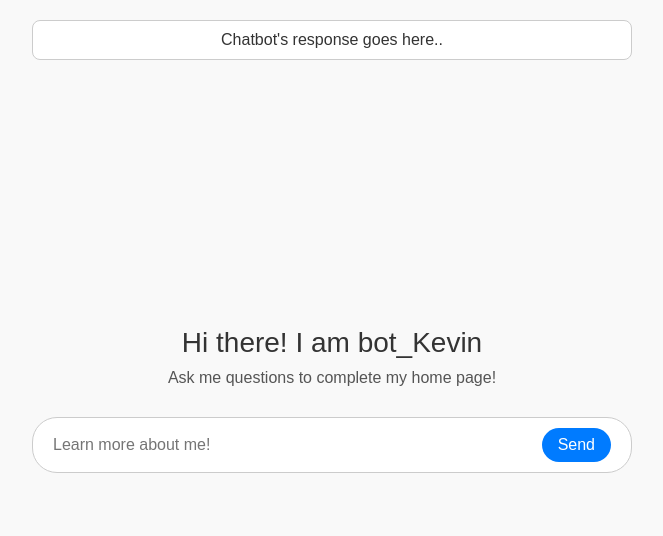
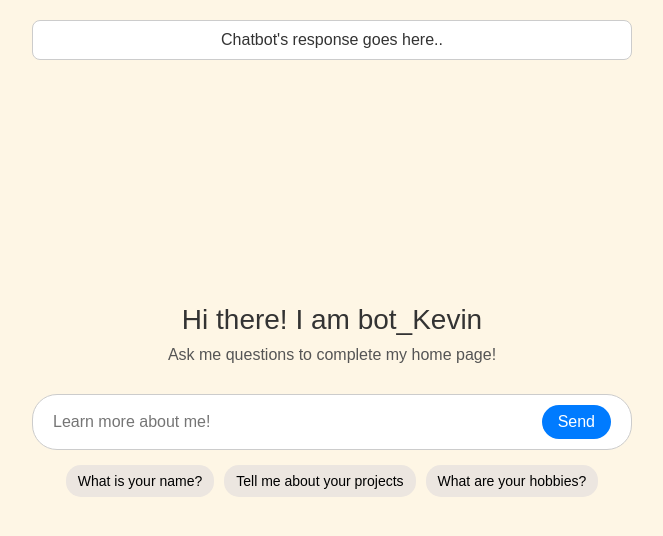
Before and after one commit to kevintsao14/My-Home-Page, a plain HTML site: page public/index.html in a window 1280 px wide. Shown: the whole page, without its empty margins (308-971 px from the left). Drawn offline with Linux system fonts and the light colour scheme.

Commit message:
New background color. Starter prompt added

```diff
--- a/public/index.html
+++ b/public/index.html
@@ -32,7 +32,7 @@
 <head>
   <meta charset="UTF-8">
   <meta name="viewport" content="width=device-width, initial-scale=1.0">
-  <title>Grok-Style Minimal Interface Demo</title>
+  <title>Kevin's Home</title>
   <script src="app.js" defer></script>
   <style>
     * {
@@ -43,7 +43,7 @@
 
     body {
       font-family: Arial, sans-serif;
-      background-color: #f9f9f9; /* Light off-white background */
+      background-color: #FEF6E5; /* Background color */
       color: #333;
       display: flex;
       flex-direction: column;
@@ -134,6 +134,24 @@
       max-width: 600px;
       text-align: center;
     }
+
+    /* Starter prompts styling */
+    .starter-prompts {
+      display: flex;
+      gap: 10px;
+      margin-top: 15px;
+    }
+    .starter-prompts button {
+      background-color: #ECE6E0;
+      border: none;
+      padding: 8px 12px;
+      border-radius: 15px;
+      cursor: pointer;
+      font-size: 14px;
+    }
+    .starter-prompts button:hover {
+      background-color: #F0E2D0;
+    }
   </style>
 </head>
 
@@ -147,6 +165,17 @@
     <input type="text" id="message" placeholder="Learn more about me!">
     <button type="submit" id="message-btn">Send</button>
   </form>
+  <div class="starter-prompts">
+    <button onclick="fillInput('What is your name?')">What is your name?</button>
+    <button onclick="fillInput('Tell me about your projects')">Tell me about your projects</button>
+    <button onclick="fillInput('What are your hobbies?')">What are your hobbies?</button>
+  </div>
+
+  <script>
+    function fillInput(text) {
+      document.getElementById('message').value = text;
+    }
+  </script>
 
 </body>
 </html>
```
